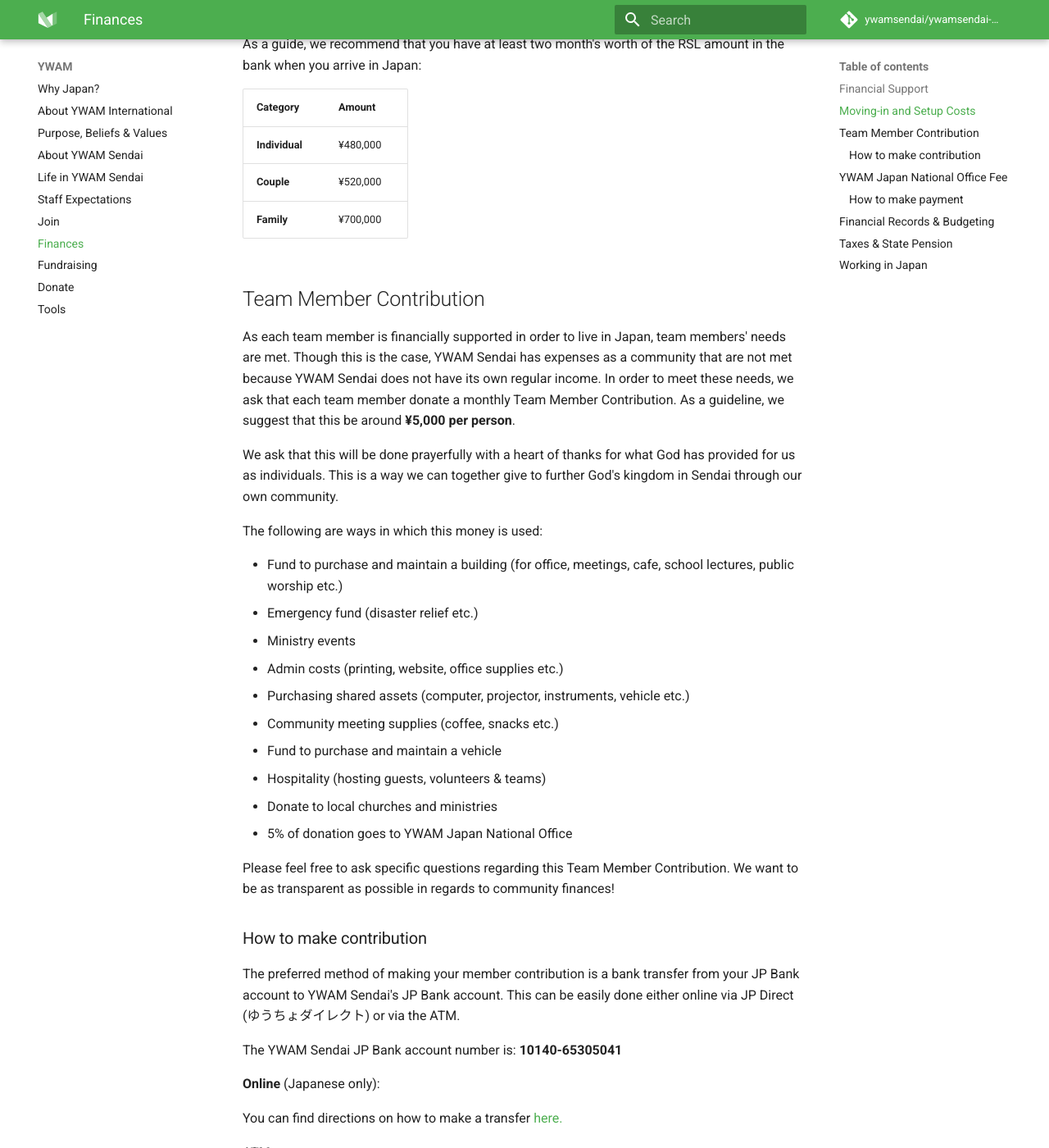
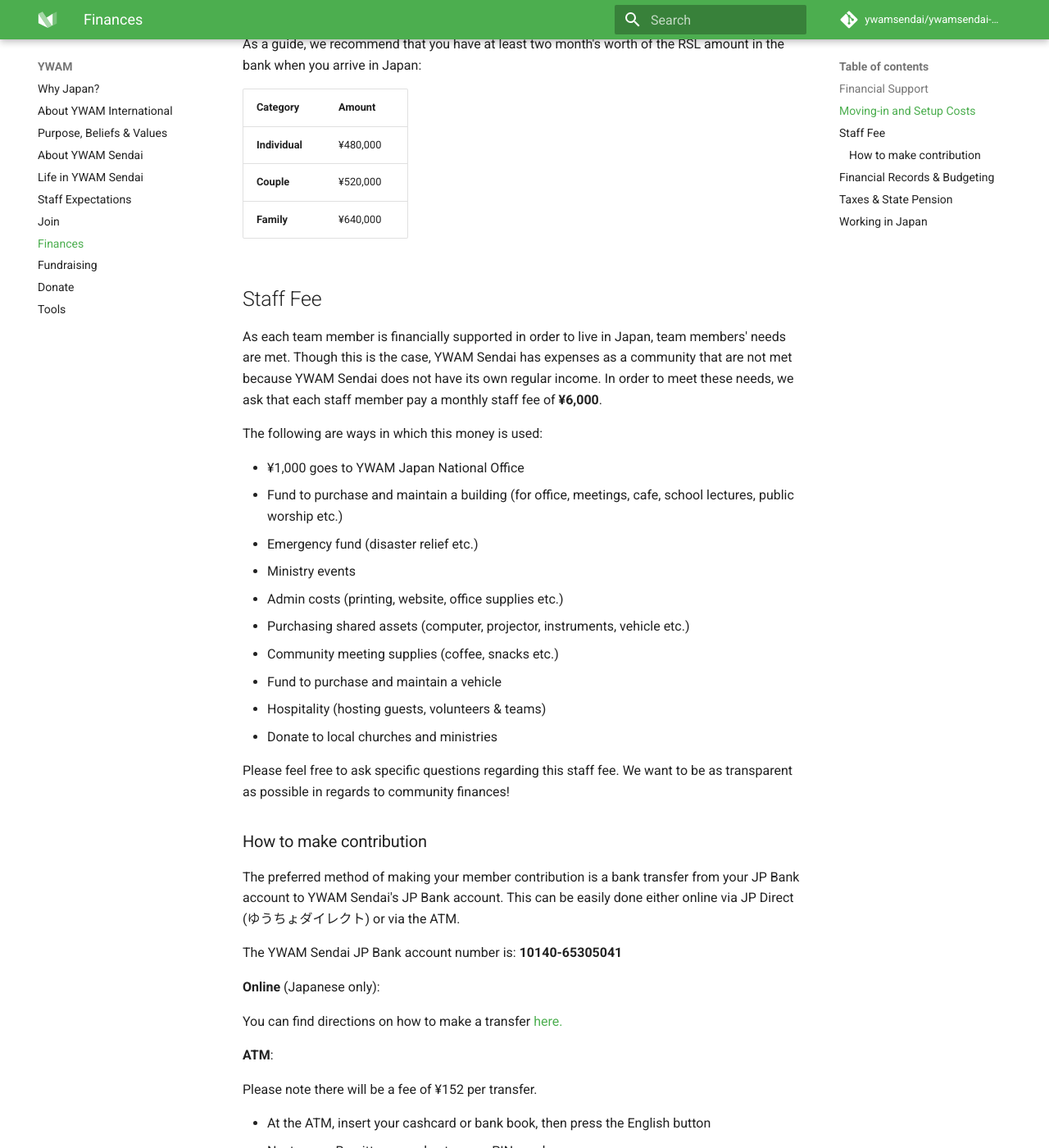
Before and after one commit to ywamsendai/ywamsendai-wiki, an MkDocs documentation site: the page built from docs/ywam/finances.md, in a window 1280 px wide and 1400 px high, scrolled down 1741 px. Shown: the whole window at 82% size. Built offline with MkDocs 1.6.1 and Material for MkDocs 9.7.7, drawn with Linux system fonts in a browser that asks for light colours; comment, search, counter and statistics services are not loaded; some of the changed text lies outside the part shown.

Commit message:
updated finances

```diff
--- a/docs/ywam/finances.md
+++ b/docs/ywam/finances.md
@@ -29,7 +29,7 @@
 Along with monthly financial support, you will also need an amount of money on top of that when starting life in Japan. Here is an example of some initial costs:
 
 * Flight to Japan
-* Initial fees for moving into an apartment (this can cost anywhere from an extra 2 to 4 months worth of rent!)
+* Initial fees for moving into an apartment (this can cost anywhere from an extra 2 to 4 months worth of rent)
 * Furnature & appliances (and any devices such as a Japan-compatible mobile phone if you don't already have one)
 
 These costs will vary depending on the cost of your rent and how much they require as a deposit.
@@ -40,16 +40,15 @@
 --------- | ---------
 **Individual** | ¥480,000
 **Couple** | ¥520,000
-**Family** | ¥700,000
+**Family** | ¥640,000
 
-## Team Member Contribution
+## Staff Fee
 
-As each team member is financially supported in order to live in Japan, team members' needs are met. Though this is the case, YWAM Sendai has expenses as a community that are not met because YWAM Sendai does not have its own regular income. In order to meet these needs, we ask that each team member donate a monthly Team Member Contribution. As a guideline, we suggest that this be around **¥5,000 per person**.
-
-We ask that this will be done prayerfully with a heart of thanks for what God has provided for us as individuals. This is a way we can together give to further God's kingdom in Sendai through our own community.
+As each team member is financially supported in order to live in Japan, team members' needs are met. Though this is the case, YWAM Sendai has expenses as a community that are not met because YWAM Sendai does not have its own regular income. In order to meet these needs, we ask that each staff member pay a monthly staff fee of **¥6,000**.
 
 The following are ways in which this money is used:
 
+* ¥1,000 goes to YWAM Japan National Office
 * Fund to purchase and maintain a building (for office, meetings, cafe, school lectures, public worship etc.)
 * Emergency fund (disaster relief etc.)
 * Ministry events
@@ -59,9 +58,8 @@
 * Fund to purchase and maintain a vehicle
 * Hospitality (hosting guests, volunteers & teams)
 * Donate to local churches and ministries
-* 5% of donation goes to YWAM Japan National Office
 
-Please feel free to ask specific questions regarding this Team Member Contribution. We want to be as transparent as possible in regards to community finances!
+Please feel free to ask specific questions regarding this staff fee. We want to be as transparent as possible in regards to community finances!
 
 ### How to make contribution
 
@@ -88,19 +86,9 @@
 
 You can also give cash to the Finance role (currently Gary). This person can also assist you in making the bank transfers, so please don't hesitate to ask!
 
-## YWAM Japan National Office Fee
-
-Each YWAM Japan staff member is required to send **¥1,000** to the YWAM Japan National Office each month. It is each staff member's responsibility to send this.
-
-### How to make payment
-
-The YWAM Japan National Office JP Bank account number is: **10180-66612671**
-
-You can send via the same methods as the YWAM Sendai contribution (online or ATM).
-
 ## Financial Records & Budgeting
 
-Not everyone knows how to, or has experience with, budgeting. Not only do we want to be good stewards of the money God is entrusting us with, but it is also practically helpful to budget and keep track of our finances.
+Not everyone has experience with budgeting. Not only do we want to be good stewards of the money God is entrusting us with, but it is also practically helpful to budget and keep track of our finances.
 
 We encourage all of our team members to set monthly budgets and to record income and expenses.
 
```
Also changed, not shown: other parts of docs/ywam/finances.md (+1 -1 lines).
